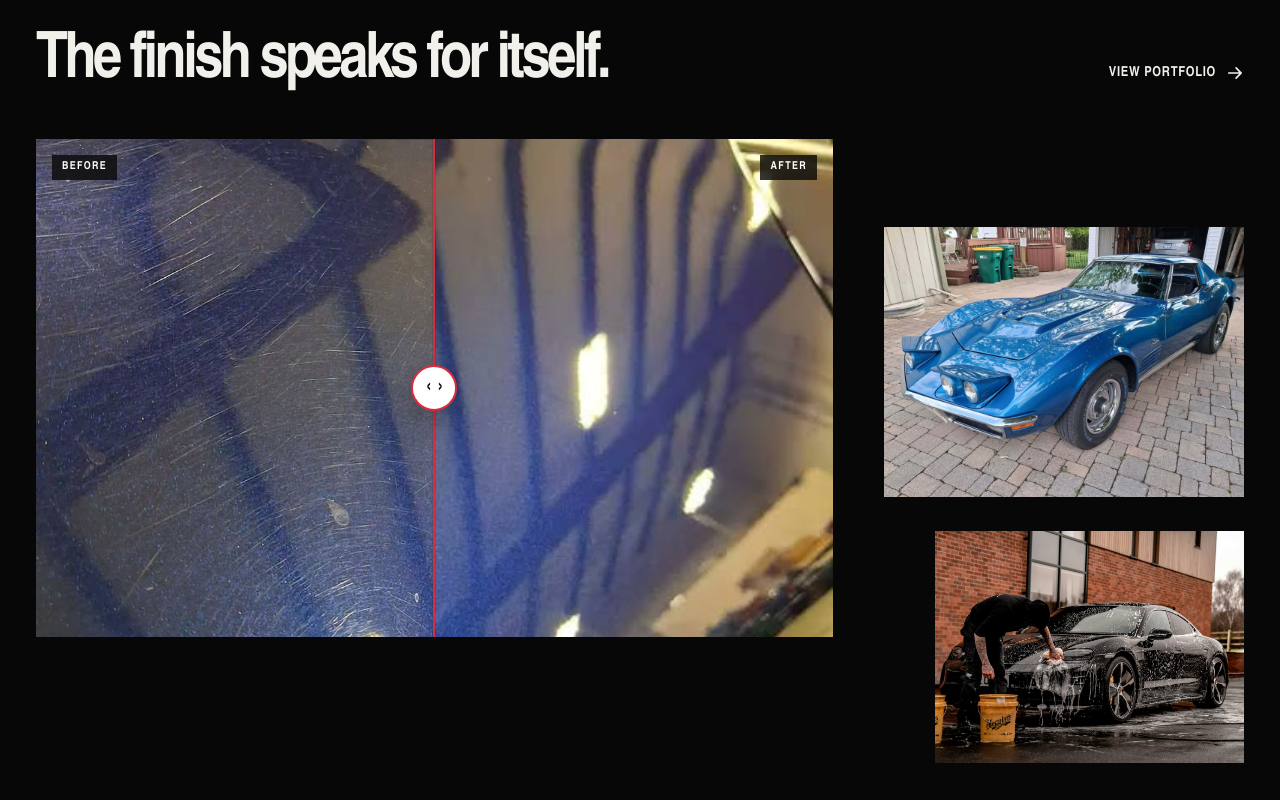
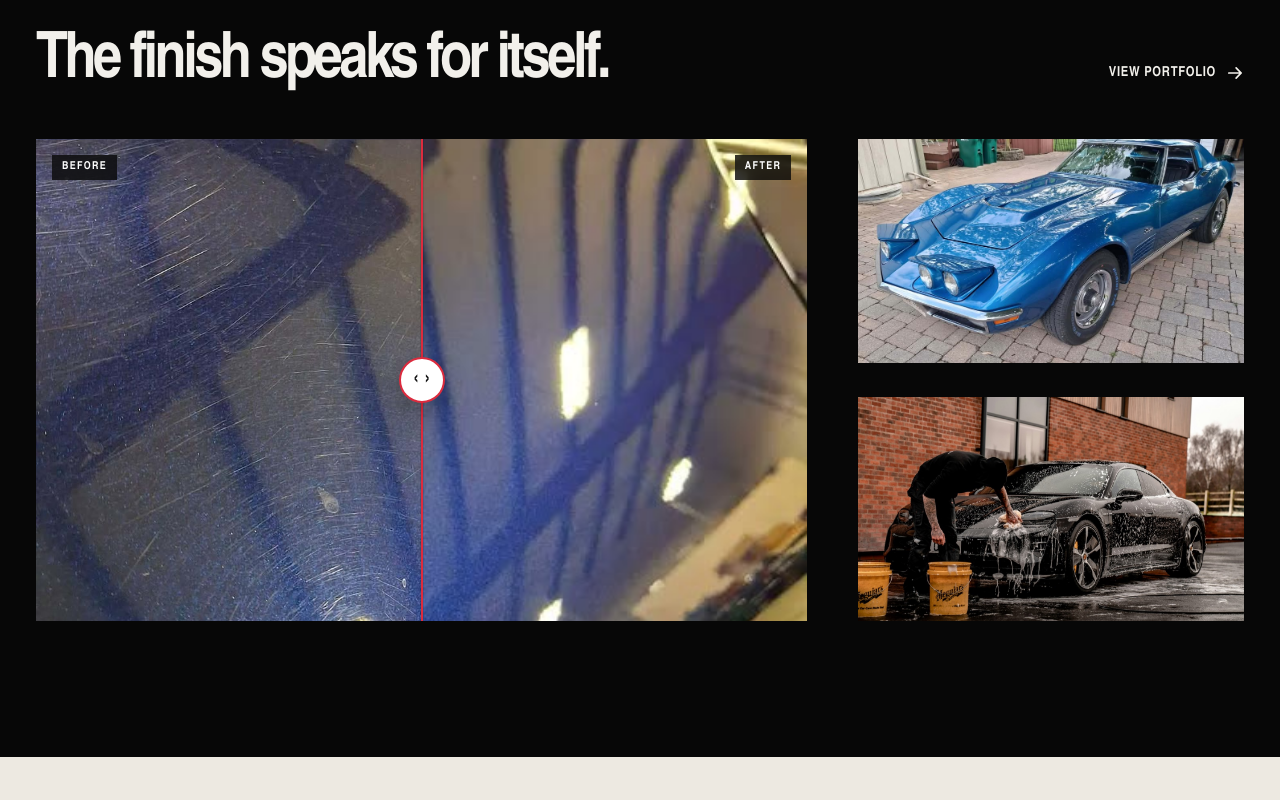
Before and after one commit to Player23man/CandC, a React (Vite) app: page / in a window 1280 px wide. Shown: the part 2300-3100 px from the top of the page. Built offline with nearby package versions, Linux system fonts and the light colour scheme.

Commit message:
fix: align homepage portfolio photo stack

```diff
--- a/src/styles/home.css
+++ b/src/styles/home.css
@@ -575,22 +575,37 @@
   }
 
   .home-proof {
-    grid-template-columns: minmax(0, 1.55fr) minmax(260px, 0.7fr);
-    align-items: start;
+    grid-template-columns: minmax(0, 8fr) minmax(260px, 4fr);
+    align-items: stretch;
     gap: clamp(30px, 4vw, 64px);
   }
 
   .home-proof__comparison .before-after {
+    height: auto;
     min-height: 0;
     aspect-ratio: 16 / 10;
   }
 
   .home-proof__supporting {
-    padding-top: 88px;
+    grid-template-rows: repeat(2, minmax(0, 1fr));
+    min-height: 0;
+    padding-top: 0;
+  }
+
+  .home-proof__still {
+    position: relative;
+    min-height: 0;
+  }
+
+  .home-proof__still img {
+    position: absolute;
+    inset: 0;
+    height: 100%;
+    aspect-ratio: auto;
   }
 
   .home-proof__still--2 {
-    margin-left: clamp(24px, 4vw, 72px);
+    margin-left: 0;
   }
 
   .testimonial {
```
Also changed, not shown: 1 other file (tests, documents, lock files or other folders).
